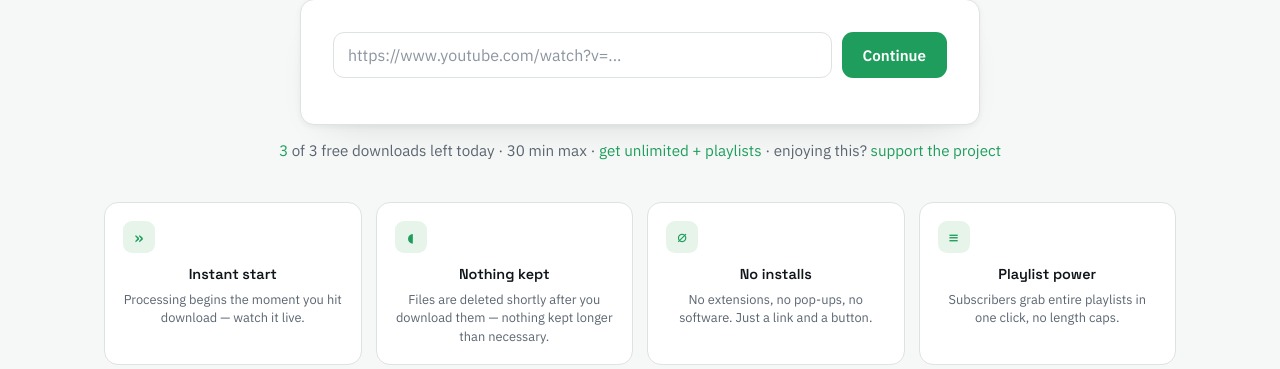
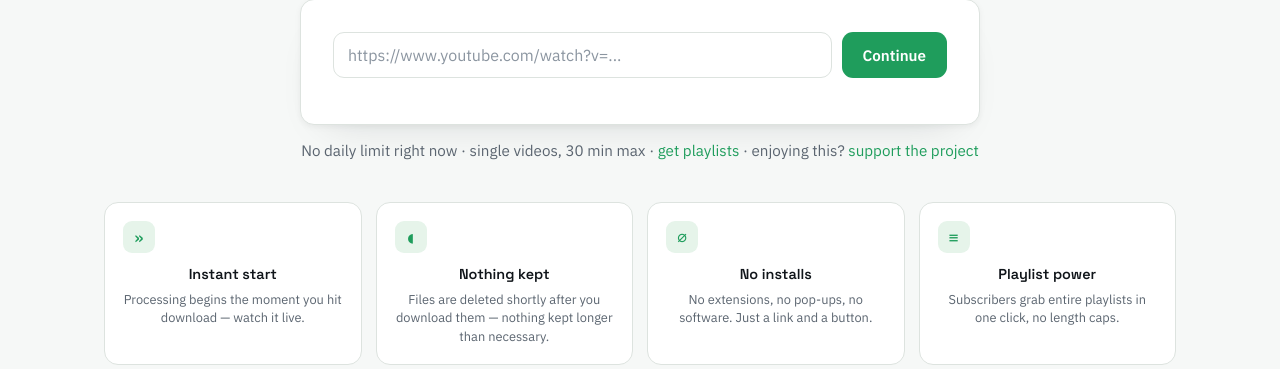
Before and after one commit to acebgp04/yt-downloader, a Flask app: page / in a window 1280 px wide. Shown: the part 260-629 px from the top of the page. Run offline with Flask 3, Linux system fonts and the light colour scheme; data that the repository does not hold is empty.

Commit message:
Temporarily remove the daily download cap
FREE_DOWNLOADS_PER_DAY = None disables just the count check while
gauging real traffic -- duration cap (30 min) and playlist gating
(subscribers only) are untouched. Set it back to a number to
re-enable. UI copy updated to a three-state message (subscribed /
no-cap-right-now / normal free-tier count) so it doesn't show broken
text like "None downloads/day" in the meantime.

```diff
--- a/app.py
+++ b/app.py
@@ -123,8 +123,10 @@ def get_client_ip():
 
 @app.route("/")
 def index():
+    unlimited_user = user_is_unlimited()
+    daily_cap_enabled = jobs.FREE_DOWNLOADS_PER_DAY is not None
     remaining = None
-    if not user_is_unlimited():
+    if not unlimited_user and daily_cap_enabled:
         used = jobs.downloads_used_today(get_client_ip())
         remaining = max(0, jobs.FREE_DOWNLOADS_PER_DAY - used)
     return render_template(
@@ -132,6 +134,8 @@ def index():
         remaining=remaining,
         limit=jobs.FREE_DOWNLOADS_PER_DAY,
         max_minutes=jobs.FREE_MAX_DURATION_SECONDS // 60,
+        unlimited_user=unlimited_user,
+        daily_cap_enabled=daily_cap_enabled,
         homepage_ad=get_active_ad("homepage_banner"),
     )
 
--- a/jobs.py
+++ b/jobs.py
@@ -8,7 +8,10 @@ import yt_dlp
 
 from models import db, DownloadLog
 
-FREE_DOWNLOADS_PER_DAY = 3
+# Temporarily uncapped (None) while gauging real traffic -- set back to a
+# number (e.g. 3) to re-enable the daily download limit for free/anonymous
+# users. The duration cap and playlist gating are unaffected by this.
+FREE_DOWNLOADS_PER_DAY = None
 FREE_MAX_DURATION_SECONDS = 30 * 60
 JOB_TTL_SECONDS = 60 * 60
 
@@ -183,13 +186,14 @@ def create_job(url, quality_label, user_id, ip_address, unlimited):
                 f"free tier limit. Subscribe for unlimited length.",
                 403, "duration",
             )
-        used = downloads_used_today(ip_address)
-        if used >= FREE_DOWNLOADS_PER_DAY:
-            raise JobError(
-                f"You've used your {FREE_DOWNLOADS_PER_DAY} free downloads for today. "
-                f"Subscribe for unlimited downloads.",
-                403, "count",
-            )
+        if FREE_DOWNLOADS_PER_DAY is not None:
+            used = downloads_used_today(ip_address)
+            if used >= FREE_DOWNLOADS_PER_DAY:
+                raise JobError(
+                    f"You've used your {FREE_DOWNLOADS_PER_DAY} free downloads for today. "
+                    f"Subscribe for unlimited downloads.",
+                    403, "count",
+                )
 
     selector = QUALITY_SELECTORS.get(quality_label, QUALITY_SELECTORS["Best"])
     is_audio = quality_label == "Audio only (mp3)"
--- a/templates/account.html
+++ b/templates/account.html
@@ -87,7 +87,7 @@
       <div class="pricing-card">
         <div class="plan-name">Free</div>
         <div class="plan-price"><span class="amount">$0</span><span class="period">/ forever</span></div>
-        <div class="perk"><span class="mark">&rsaquo;</span>{{ limit }} downloads per day</div>
+        <div class="perk"><span class="mark">&rsaquo;</span>{{ (limit ~ " downloads per day") if limit else "No daily limit right now" }}</div>
         <div class="perk"><span class="mark">&rsaquo;</span>Single videos up to {{ max_minutes }} min</div>
         <div class="perk"><span class="mark">&rsaquo;</span>MP4 &amp; MP3, up to 1080p</div>
         <button type="button" class="btn-secondary btn-full" disabled style="margin-top: 18px;">Current plan</button>
--- a/templates/index.html
+++ b/templates/index.html
@@ -126,12 +126,16 @@
     </div>
 
     <div class="subtitle" style="margin-top: 14px;">
-      {% if remaining is not none %}
+      {% if unlimited_user %}
+        Unlimited downloads and playlists &mdash; thanks for subscribing.
+      {% elif not daily_cap_enabled %}
+        No daily limit right now &middot; single videos, {{ max_minutes }} min max &middot;
+        <a href="{{ url_for('billing.account') if current_user.is_authenticated else url_for('auth.signup') }}">get playlists</a>
+        &middot; enjoying this? <a href="{{ url_for('donations.donate') }}">support the project</a>
+      {% else %}
         <span class="mono" style="color: var(--accent);">{{ remaining }}</span> of {{ limit }} free downloads left today &middot; {{ max_minutes }} min max &middot;
         <a href="{{ url_for('billing.account') if current_user.is_authenticated else url_for('auth.signup') }}">get unlimited + playlists</a>
         &middot; enjoying this? <a href="{{ url_for('donations.donate') }}">support the project</a>
-      {% else %}
-        Unlimited downloads and playlists &mdash; thanks for subscribing.
       {% endif %}
     </div>
 
```
